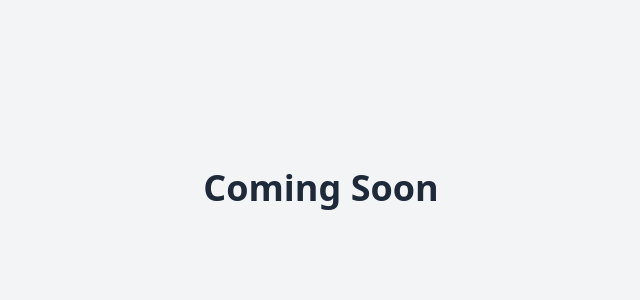
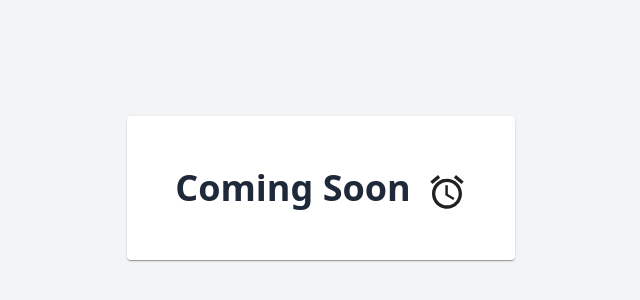
Before and after one commit to dgndds/portfolio, a React (Vite) app: page / in a window 1280 px wide. Shown: the part 212-512 px from the top of the page, without its empty margins (319-959 px from the left). Built offline with nearby package versions, Linux system fonts and the light colour scheme.

Commit message:
implement material ui

```diff
--- a/package.json
+++ b/package.json
@@ -13,6 +13,11 @@
     "deploy": "gh-pages -d dist"
   },
   "dependencies": {
+    "@emotion/react": "^11.14.0",
+    "@emotion/styled": "^11.14.0",
+    "@fontsource/roboto": "^5.2.5",
+    "@mui/icons-material": "^6.4.8",
+    "@mui/material": "^6.4.8",
     "@tailwindcss/vite": "^4.0.14",
     "react": "^19.0.0",
     "react-dom": "^19.0.0",
--- a/src/App.tsx
+++ b/src/App.tsx
@@ -1,12 +1,25 @@
+import "@fontsource/roboto/300.css";
+import "@fontsource/roboto/400.css";
+import "@fontsource/roboto/500.css";
+import "@fontsource/roboto/700.css";
+
+import AlarmIcon from "@mui/icons-material/Alarm";
+import Card from "@mui/material/Card";
+import CardContent from "@mui/material/CardContent";
+
 function App() {
-
   return (
     <div className="flex items-center justify-center h-screen bg-gray-100">
-      <h1 className="text-4xl font-bold text-gray-800 font-[system-ui]" >
-      Coming Soon
-      </h1>
+      <Card sx={{ maxWidth: 450 }}>
+        <CardContent className="flex  items-center gap-4 !py-12 !px-12">
+          <h1 className="text-4xl font-bold text-gray-800 font-[system-ui]">
+            Coming Soon
+          </h1>
+          <AlarmIcon sx={{ fontSize: 40 }} className="mt-2" />
+        </CardContent>
+      </Card>
     </div>
-  )
+  );
 }
 
-export default App
+export default App;
```
Also changed, not shown: 1 other file (tests, documents, lock files or other folders).
